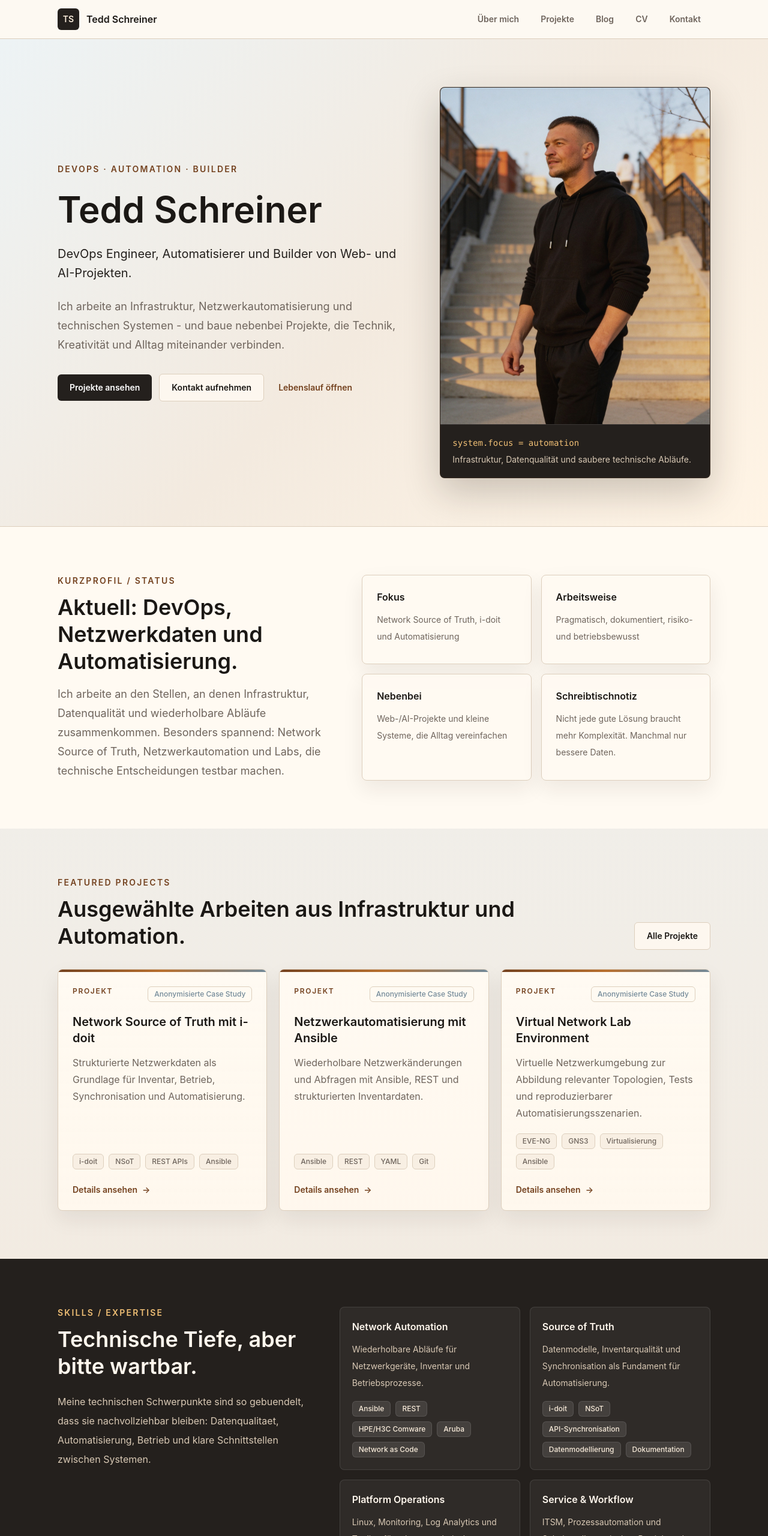
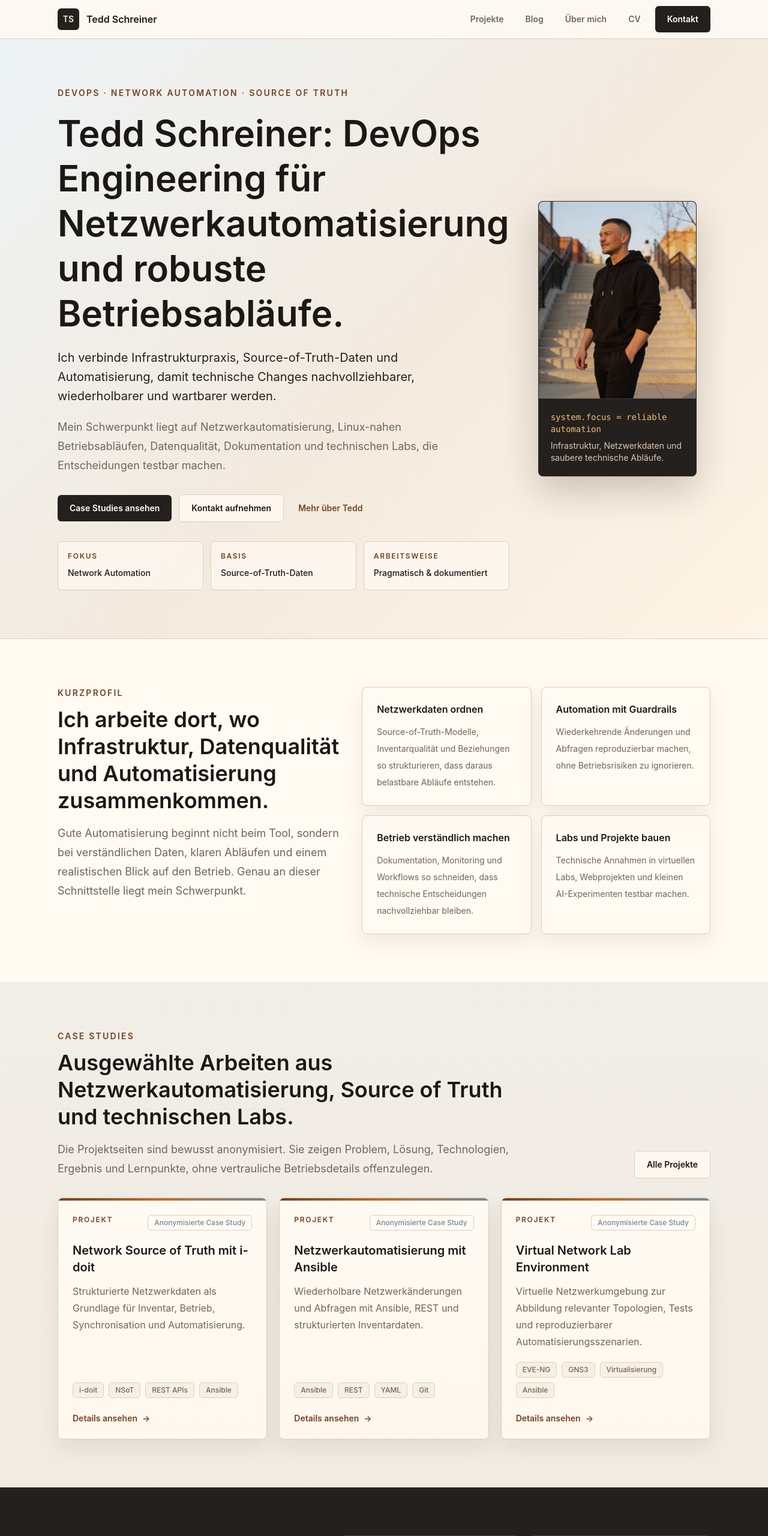
Before and after one commit to tschreiner/tschreiner.github.io, an Astro site: page / in a window 1280 px wide. Shown: the top 2560 px of the page at 60% size. Built offline with nearby package versions, Linux system fonts and the light colour scheme; Astro itself is replaced by a stand-in of ours.

Commit message:
Refresh homepage copy and header navigation

```diff
--- a/src/components/Header.astro
+++ b/src/components/Header.astro
@@ -4,15 +4,22 @@ import { navigation, site } from '@lib/site';
 
 const currentPath = Astro.url.pathname;
 const isActive = (href: string) => (href === '/' ? currentPath === '/' : currentPath.startsWith(href));
+const isContact = (href: string) => href === '/contact/';
 ---
 
 <header class="sticky top-0 z-50 border-b border-[color:var(--line)] bg-[color:var(--surface)]/88 backdrop-blur">
-  <a class="sr-only focus:not-sr-only focus:absolute focus:left-4 focus:top-4 focus:z-50 focus:rounded-md focus:bg-[color:var(--surface)] focus:px-4 focus:py-2" href="#content">
+  <a
+    class="sr-only focus:not-sr-only focus:absolute focus:left-4 focus:top-4 focus:z-50 focus:rounded-md focus:bg-[color:var(--surface)] focus:px-4 focus:py-2"
+    href="#content"
+  >
     Zum Inhalt springen
   </a>
+
   <Container class="flex min-h-16 items-center justify-between gap-4">
     <a href="/" class="flex items-center gap-3 font-semibold text-[color:var(--ink)]" aria-label="Startseite">
-      <span class="grid size-9 place-items-center rounded-md bg-[color:var(--graphite)] text-sm text-[color:var(--warm-text)]">TS</span>
+      <span class="grid size-9 place-items-center rounded-md bg-[color:var(--graphite)] text-sm text-[color:var(--warm-text)]">
+        TS
+      </span>
       <span>{site.name}</span>
     </a>
 
@@ -20,8 +27,14 @@ const isActive = (href: string) => (href === '/' ? currentPath === '/' : current
       {
         navigation.map((item) => {
           const active = isActive(item.href);
+          const className = isContact(item.href)
+            ? 'button-primary ml-1'
+            : active
+              ? 'button-ghost is-active'
+              : 'button-ghost';
+
           return (
-            <a class={active ? 'button-ghost is-active' : 'button-ghost'} href={item.href} aria-current={active ? 'page' : undefined}>
+            <a class={className} href={item.href} aria-current={active ? 'page' : undefined}>
               {item.label}
             </a>
           );
@@ -38,16 +51,22 @@ const isActive = (href: string) => (href === '/' ? currentPath === '/' : current
         </span>
         Menü
       </summary>
-      <nav class="absolute right-0 mt-3 grid w-56 gap-1 rounded-lg border border-[color:var(--line)] bg-[color:var(--surface)] p-2 shadow-xl" aria-label="Mobile Navigation">
+
+      <nav
+        class="absolute right-0 mt-3 grid w-60 gap-1 rounded-lg border border-[color:var(--line)] bg-[color:var(--surface)] p-2 shadow-xl"
+        aria-label="Mobile Navigation"
+      >
         {
           navigation.map((item) => {
             const active = isActive(item.href);
+            const className = isContact(item.href)
+              ? 'mt-1 rounded-md bg-[color:var(--graphite)] px-3 py-2 text-sm font-semibold text-white hover:bg-[color:var(--accent-dark)]'
+              : active
+                ? 'rounded-md bg-[#f3eadf] px-3 py-2 text-sm font-semibold text-[color:var(--accent-dark)]'
+                : 'rounded-md px-3 py-2 text-sm font-semibold text-[color:var(--ink)] hover:bg-[#f3eadf]';
+
             return (
-              <a
-                class={active ? 'rounded-md bg-[#f3eadf] px-3 py-2 text-sm font-semibold text-[color:var(--accent-dark)]' : 'rounded-md px-3 py-2 text-sm font-semibold text-[color:var(--ink)] hover:bg-[#f3eadf]'}
-                href={item.href}
-                aria-current={active ? 'page' : undefined}
-              >
+              <a class={className} href={item.href} aria-current={active ? 'page' : undefined}>
                 {item.label}
               </a>
             );
--- a/src/components/Hero.astro
+++ b/src/components/Hero.astro
@@ -3,24 +3,46 @@ import Container from '@components/Container.astro';
 ---
 
 <section class="hero-section relative overflow-hidden">
-  <Container class="grid items-center gap-8 py-10 sm:py-14 lg:min-h-[calc(100vh-4rem)] lg:grid-cols-[1.14fr_0.86fr] lg:gap-10 lg:py-20">
+  <Container class="grid items-center gap-8 py-10 sm:py-14 lg:min-h-[calc(100vh-4rem)] lg:grid-cols-[1.08fr_0.92fr] lg:gap-12 lg:py-20">
     <div>
-      <p class="eyebrow">DevOps · Automation · Builder</p>
+      <p class="eyebrow">DevOps · Network Automation · Source of Truth</p>
+
       <h1 class="mt-4 max-w-4xl text-4xl font-semibold leading-tight text-[color:var(--ink)] sm:mt-5 sm:text-6xl">
-        Tedd Schreiner
+        Tedd Schreiner: DevOps Engineering für Netzwerkautomatisierung und robuste Betriebsabläufe.
       </h1>
-      <p class="mt-4 max-w-2xl text-lg leading-8 text-[color:var(--graphite)] sm:mt-5 sm:text-xl">
-        DevOps Engineer, Automatisierer und Builder von Web- und AI-Projekten.
+
+      <p class="mt-5 max-w-2xl text-lg leading-8 text-[color:var(--graphite)] sm:text-xl">
+        Ich verbinde Infrastrukturpraxis, Source-of-Truth-Daten und Automatisierung, damit technische Changes
+        nachvollziehbarer, wiederholbarer und wartbarer werden.
       </p>
-      <p class="mt-5 max-w-2xl text-base leading-8 text-[color:var(--muted)] sm:mt-6 sm:text-lg">
-        Ich arbeite an Infrastruktur, Netzwerkautomatisierung und technischen Systemen - und baue nebenbei Projekte,
-        die Technik, Kreativität und Alltag miteinander verbinden.
+
+      <p class="mt-5 max-w-2xl text-base leading-8 text-[color:var(--muted)] sm:text-lg">
+        Mein Schwerpunkt liegt auf Netzwerkautomatisierung, Linux-nahen Betriebsabläufen, Datenqualität,
+        Dokumentation und technischen Labs, die Entscheidungen testbar machen.
       </p>
+
       <div class="mt-7 flex flex-col gap-3 sm:mt-8 sm:flex-row sm:items-center">
-        <a class="button-primary" href="/projects/">Projekte ansehen</a>
+        <a class="button-primary" href="/projects/">Case Studies ansehen</a>
         <a class="button-secondary" href="/contact/">Kontakt aufnehmen</a>
-        <a class="text-link self-center sm:self-auto" href="/cv/">Lebenslauf öffnen</a>
+        <a class="text-link self-center sm:self-auto" href="/about/">Mehr über Tedd</a>
       </div>
+
+      <dl class="mt-8 grid gap-3 sm:grid-cols-3">
+        {
+          [
+            ['Fokus', 'Network Automation'],
+            ['Basis', 'Source-of-Truth-Daten'],
+            ['Arbeitsweise', 'Pragmatisch & dokumentiert'],
+          ].map(([label, value]) => (
+            <div class="rounded-lg border border-[color:var(--line)] bg-[color:var(--surface)]/70 p-4">
+              <dt class="text-xs font-semibold uppercase tracking-[0.14em] text-[color:var(--accent-dark)]">
+                {label}
+              </dt>
+              <dd class="mt-2 text-sm font-medium leading-6 text-[color:var(--ink)]">{value}</dd>
+            </div>
+          ))
+        }
+      </dl>
     </div>
 
     <div class="relative">
@@ -37,8 +59,10 @@ import Container from '@components/Container.astro';
           fetchpriority="high"
         />
         <figcaption class="border-t border-white/10 bg-[color:var(--graphite)] p-4 text-sm text-[color:var(--warm-text)] sm:p-5">
-          <p class="font-mono text-[color:var(--gold)]">system.focus = automation</p>
-          <p class="mt-2 text-[color:var(--warm-muted)]">Infrastruktur, Datenqualität und saubere technische Abläufe.</p>
+          <p class="font-mono text-[color:var(--gold)]">system.focus = reliable automation</p>
+          <p class="mt-2 text-[color:var(--warm-muted)]">
+            Infrastruktur, Netzwerkdaten und saubere technische Abläufe.
+          </p>
         </figcaption>
       </figure>
     </div>
--- a/src/lib/site.ts
+++ b/src/lib/site.ts
@@ -9,9 +9,9 @@ export const site = {
     city: 'Brilon',
     country: 'Deutschland',
   },
-  title: 'Tedd Schreiner | DevOps Engineer, Automatisierer und Builder',
+  title: 'Tedd Schreiner | DevOps Engineer für Network Automation',
   description:
-    'Personal Brand Website von Tedd Schreiner: DevOps, Netzwerkautomatisierung, Network Source of Truth, Web- und AI-Projekte.',
+    'Tedd Schreiner ist DevOps Engineer mit Fokus auf Netzwerkautomatisierung, Network Source of Truth, Linux-Automation und robuste technische Betriebsabläufe.',
   social: {
     github: 'https://github.com/tschreiner',
     linkedin: 'https://www.linkedin.com/in/teddschreiner/',
@@ -20,9 +20,9 @@ export const site = {
 };
 
 export const navigation = [
-  { label: 'Über mich', href: '/about/' },
   { label: 'Projekte', href: '/projects/' },
   { label: 'Blog', href: '/blog/' },
+  { label: 'Über mich', href: '/about/' },
   { label: 'CV', href: '/cv/' },
   { label: 'Kontakt', href: '/contact/' },
 ];
@@ -30,22 +30,26 @@ export const navigation = [
 export const skillClusters = [
   {
     title: 'Network Automation',
-    description: 'Wiederholbare Abläufe für Netzwerkgeräte, Inventar und Betriebsprozesse.',
+    description:
+      'Wiederholbare Netzwerkabläufe mit klaren Guardrails, validierten Daten und nachvollziehbaren Changes.',
     items: ['Ansible', 'REST', 'HPE/H3C Comware', 'Aruba', 'Network as Code'],
   },
   {
     title: 'Source of Truth',
-    description: 'Datenmodelle, Inventarqualität und Synchronisation als Fundament für Automatisierung.',
+    description:
+      'Strukturierte Netzwerkdaten als Grundlage für Dokumentation, Betrieb, Synchronisation und Automatisierung.',
     items: ['i-doit', 'NSoT', 'API-Synchronisation', 'Datenmodellierung', 'Dokumentation'],
   },
   {
     title: 'Platform Operations',
-    description: 'Linux, Monitoring, Log Analytics und Tooling für robuste technische Systeme.',
+    description:
+      'Linux, Monitoring, Log Analytics und Tooling für robuste, wartbare technische Plattformen.',
     items: ['AlmaLinux', 'Foreman', 'Docker', 'PRTG', 'Graylog'],
   },
   {
     title: 'Service & Workflow',
-    description: 'ITSM, Prozessautomation und Schnittstellen zwischen Betrieb und Fachlichkeit.',
+    description:
+      'Pragmatische Automatisierung an der Schnittstelle zwischen Betrieb, Prozessen und technischer Umsetzung.',
     items: ['Jira Service Management', 'PowerShell', 'Python', 'Jenkins', 'BPMN'],
   },
 ];
--- a/src/pages/blog/index.astro
+++ b/src/pages/blog/index.astro
@@ -11,13 +11,19 @@ const categories = ['Tech', 'DevOps', 'Automation', 'AI Tools', 'Webprojekte', '
 
 <PageLayout
   eyebrow="Blog"
-  title="Notizen zu DevOps, Netzwerkdaten und Projekten."
-  description="MDX-Blog mit Kategorien, Tags, Datum, Lesedauer, SEO-Metadaten, RSS und Draft-Handling."
+  title="Notizen zu DevOps, Netzwerkdaten und technischen Projekten."
+  description="Praxisnahe Gedanken zu Automatisierung, Infrastruktur, Webprojekten, AI-Tools und technischen Entscheidungen."
 >
   <section class="section pt-0">
     <Container>
       <div class="mb-8 flex flex-wrap gap-2">
-        {categories.map((category) => <span class="rounded-md border border-[color:var(--line)] bg-[color:var(--surface)] px-3 py-1.5 text-sm text-[color:var(--muted)]">{category}</span>)}
+        {
+          categories.map((category) => (
+            <span class="rounded-md border border-[color:var(--line)] bg-[color:var(--surface)] px-3 py-1.5 text-sm text-[color:var(--muted)]">
+              {category}
+            </span>
+          ))
+        }
       </div>
       {posts.length > 0 ? (
         <div class="grid gap-5 md:grid-cols-3">
@@ -27,7 +33,8 @@ const categories = ['Tech', 'DevOps', 'Automation', 'AI Tools', 'Webprojekte', '
         <div class="surface-card max-w-2xl">
           <h2 class="text-2xl font-semibold text-[color:var(--ink)]">Artikel sind in Vorbereitung.</h2>
           <p class="mt-3 leading-7 text-[color:var(--muted)]">
-            Die ersten Entwürfe liegen als Drafts im Content-System. Im Entwicklungsmodus sind sie sichtbar; im Production Build bleiben sie verborgen.
+            Der Blog startet mit kompakten, praxisnahen Notizen zu DevOps, Netzwerkautomatisierung, Webprojekten und
+            technischen Entscheidungen.
           </p>
         </div>
       )}
--- a/src/pages/index.astro
+++ b/src/pages/index.astro
@@ -23,25 +23,40 @@ const experience = (await getCollection('experience')).sort(byExperienceDateDesc
   <section class="section bg-[color:var(--surface)]">
     <Container class="grid gap-8 lg:grid-cols-[0.9fr_1.1fr]">
       <div>
-        <p class="eyebrow">Kurzprofil / Status</p>
-        <h2 class="section-title">Aktuell: DevOps, Netzwerkdaten und Automatisierung.</h2>
+        <p class="eyebrow">Kurzprofil</p>
+        <h2 class="section-title">Ich arbeite dort, wo Infrastruktur, Datenqualität und Automatisierung zusammenkommen.</h2>
         <p class="section-copy">
-          Ich arbeite an den Stellen, an denen Infrastruktur, Datenqualität und wiederholbare Abläufe zusammenkommen.
-          Besonders spannend: Network Source of Truth, Netzwerkautomation und Labs, die technische Entscheidungen testbar machen.
+          Gute Automatisierung beginnt nicht beim Tool, sondern bei verständlichen Daten, klaren Abläufen und einem
+          realistischen Blick auf den Betrieb. Genau an dieser Schnittstelle liegt mein Schwerpunkt.
         </p>
       </div>
+
       <div class="grid gap-4 sm:grid-cols-2">
-        {[
-          ['Fokus', 'Network Source of Truth, i-doit und Automatisierung'],
-          ['Arbeitsweise', 'Pragmatisch, dokumentiert, risiko- und betriebsbewusst'],
-          ['Nebenbei', 'Web-/AI-Projekte und kleine Systeme, die Alltag vereinfachen'],
-          ['Schreibtischnotiz', 'Nicht jede gute Lösung braucht mehr Komplexität. Manchmal nur bessere Daten.'],
-        ].map(([title, text]) => (
-          <article class="surface-card">
-            <h3 class="font-semibold text-[color:var(--ink)]">{title}</h3>
-            <p class="mt-3 text-sm leading-7 text-[color:var(--muted)]">{text}</p>
-          </article>
-        ))}
+        {
+          [
+            [
+              'Netzwerkdaten ordnen',
+              'Source-of-Truth-Modelle, Inventarqualität und Beziehungen so strukturieren, dass daraus belastbare Abläufe entstehen.',
+            ],
+            [
+              'Automation mit Guardrails',
+              'Wiederkehrende Änderungen und Abfragen reproduzierbar machen, ohne Betriebsrisiken zu ignorieren.',
+            ],
+            [
+              'Betrieb verständlich machen',
+              'Dokumentation, Monitoring und Workflows so schneiden, dass technische Entscheidungen nachvollziehbar bleiben.',
+            ],
+            [
+              'Labs und Projekte bauen',
+              'Technische Annahmen in virtuellen Labs, Webprojekten und kleinen AI-Experimenten testbar machen.',
+            ],
+          ].map(([title, text]) => (
+            <article class="surface-card">
+              <h3 class="font-semibold text-[color:var(--ink)]">{title}</h3>
+              <p class="mt-3 text-sm leading-7 text-[color:var(--muted)]">{text}</p>
+            </article>
+          ))
+        }
       </div>
     </Container>
   </section>
@@ -50,11 +65,16 @@ const experience = (await getCollection('experience')).sort(byExperienceDateDesc
     <Container>
       <div class="flex flex-col justify-between gap-6 md:flex-row md:items-end">
         <div>
-          <p class="eyebrow">Featured Projects</p>
-          <h2 class="section-title">Ausgewählte Arbeiten aus Infrastruktur und Automation.</h2>
+          <p class="eyebrow">Case Studies</p>
+          <h2 class="section-title">Ausgewählte Arbeiten aus Netzwerkautomatisierung, Source of Truth und technischen Labs.</h2>
+          <p class="section-copy">
+            Die Projektseiten sind bewusst anonymisiert. Sie zeigen Problem, Lösung, Technologien, Ergebnis und Lernpunkte,
+            ohne vertrauliche Betriebsdetails offenzulegen.
+          </p>
         </div>
         <a class="button-secondary self-start md:self-auto" href="/projects/">Alle Projekte</a>
       </div>
+
       <div class="mt-8 grid gap-5 md:grid-cols-3">
         {projects.map((project) => <ProjectCard project={project} />)}
       </div>
@@ -65,12 +85,15 @@ const experience = (await getCollection('experience')).sort(byExperienceDateDesc
     <Container class="grid gap-10 lg:grid-cols-[0.82fr_1.18fr]">
       <div>
         <p class="eyebrow text-[#f0bf75]">Skills / Expertise</p>
-        <h2 class="mt-3 text-3xl font-semibold leading-tight sm:text-4xl">Technische Tiefe, aber bitte wartbar.</h2>
+        <h2 class="mt-3 text-3xl font-semibold leading-tight sm:text-4xl">
+          Technische Tiefe, aber bitte wartbar.
+        </h2>
         <p class="mt-5 leading-8 text-[#d8c8b4]">
-          Meine technischen Schwerpunkte sind so gebuendelt, dass sie nachvollziehbar bleiben: Datenqualitaet,
-          Automatisierung, Betrieb und klare Schnittstellen zwischen Systemen.
+          Meine Arbeit verbindet Infrastrukturpraxis mit sauberer Modellierung, nachvollziehbarer Automatisierung und
+          pragmatischen Betriebsabläufen. Der gemeinsame Nenner: Systeme sollen verständlicher und zuverlässiger werden.
         </p>
       </div>
+
       <div class="grid gap-4 sm:grid-cols-2">
         {skillClusters.map((cluster) => <SkillCluster {...cluster} dark />)}
       </div>
@@ -81,11 +104,16 @@ const experience = (await getCollection('experience')).sort(byExperienceDateDesc
     <Container>
       <div class="flex flex-col justify-between gap-6 md:flex-row md:items-end">
         <div>
-          <p class="eyebrow">Latest Writing</p>
-          <h2 class="section-title">Notizen und Entwürfe aus Technik, Projekten und Praxis.</h2>
+          <p class="eyebrow">Blog</p>
+          <h2 class="section-title">Notizen zu DevOps, Netzwerkdaten und technischen Projekten.</h2>
+          <p class="section-copy">
+            Der Blog ist für Praxisnotizen gedacht: Entscheidungen, Learnings, kleine Experimente und technische
+            Zusammenhänge, die nicht in eine klassische Projektseite passen.
+          </p>
         </div>
         <a class="button-secondary self-start md:self-auto" href="/blog/">Zum Blog</a>
       </div>
+
       {posts.length > 0 ? (
         <div class="mt-8 grid gap-5 md:grid-cols-3">
           {posts.map((post) => <BlogCard post={post} />)}
@@ -94,7 +122,8 @@ const experience = (await getCollection('experience')).sort(byExperienceDateDesc
         <div class="surface-card mt-8 max-w-2xl">
           <h3 class="text-xl font-semibold text-[color:var(--ink)]">Artikel sind in Vorbereitung.</h3>
           <p class="mt-3 leading-7 text-[color:var(--muted)]">
-            Die ersten Blogentwürfe liegen im Content-System und werden veröffentlicht, sobald Inhalt und Ton sitzen.
+            Der Blog startet mit kompakten, praxisnahen Notizen zu DevOps, Netzwerkautomatisierung, Webprojekten und
+            technischen Entscheidungen.
           </p>
         </div>
       )}
@@ -105,8 +134,17 @@ const experience = (await getCollection('experience')).sort(byExperienceDateDesc
     <Container>
       <p class="eyebrow">Career Snapshot</p>
       <h2 class="section-title">Der rote Faden: Systeme verstehen, ordnen und automatisieren.</h2>
+      <p class="section-copy">
+        Der vollständige Lebenslauf bleibt verfügbar, aber auf der Startseite zählt vor allem der Zusammenhang:
+        Entwicklung, Infrastruktur, Automatisierung und Betrieb wachsen hier zu einem klaren technischen Profil zusammen.
+      </p>
+
       <div class="mt-8 grid gap-5">
         {experience.map((item) => <TimelineItem item={item} />)}
+      </div>
+
+      <div class="mt-8">
+        <a class="button-secondary" href="/cv/">Vollständigen CV öffnen</a>
       </div>
     </Container>
   </section>
--- a/src/pages/projects/index.astro
+++ b/src/pages/projects/index.astro
@@ -10,8 +10,8 @@ const projects = (await getCollection('projects')).sort(byProjectTitle);
 
 <PageLayout
   eyebrow="Projekte"
-  title="Projekte aus DevOps, Netzwerkautomatisierung und Lab-Aufbau."
-  description="Ausgewählte Arbeiten, anonymisiert und auf Problem, Lösung, Technologien und Lernpunkte reduziert."
+  title="Case Studies zu Netzwerkautomatisierung, Source of Truth und technischen Labs."
+  description="Anonymisierte Projektbeispiele aus DevOps, Infrastruktur, Netzwerkdaten und Automatisierung. Fokus: Problem, Lösung, Technologien, Ergebnis und Lernpunkte."
 >
   <section class="section pt-0">
     <Container class="grid gap-5 md:grid-cols-3">
```
